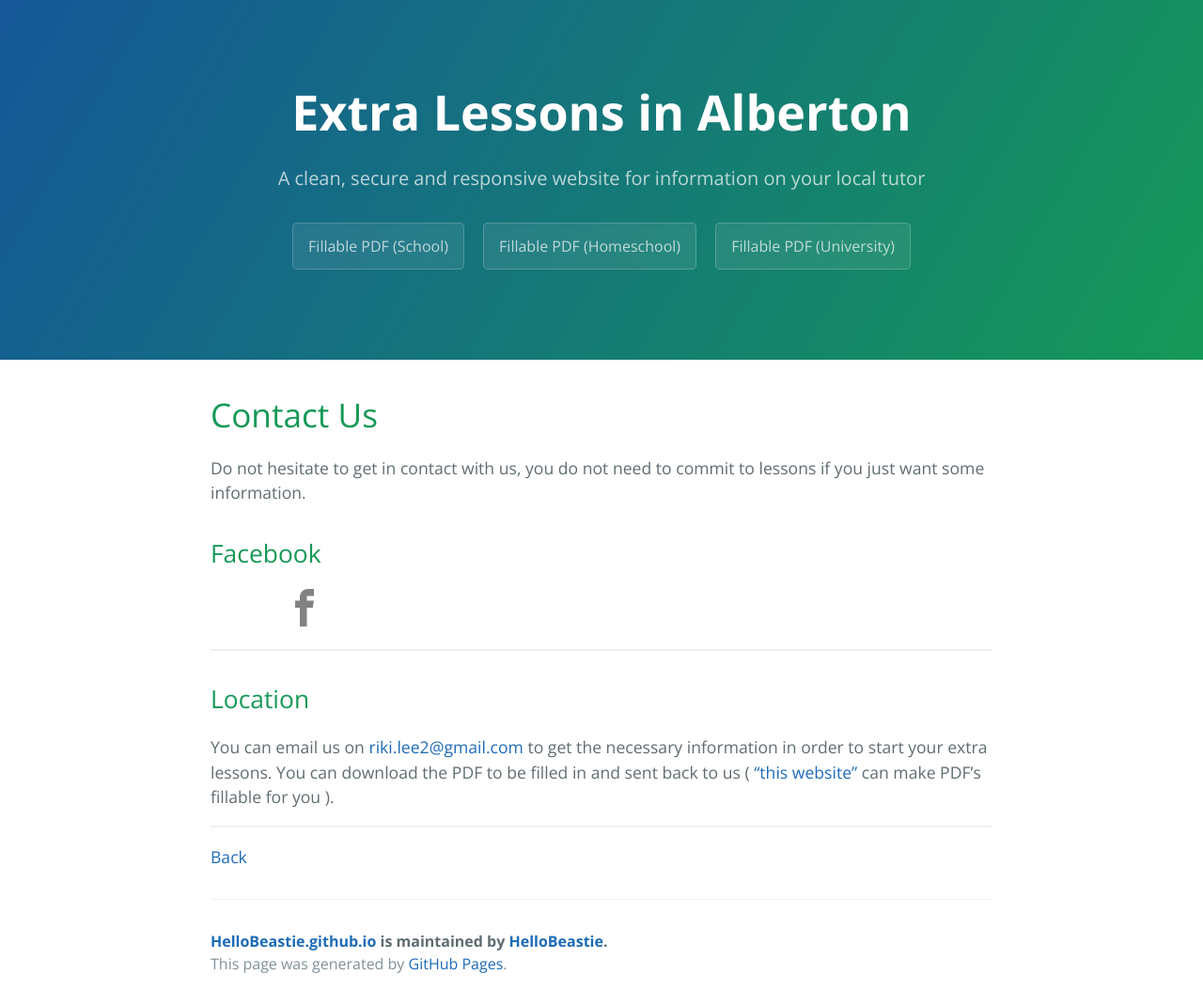
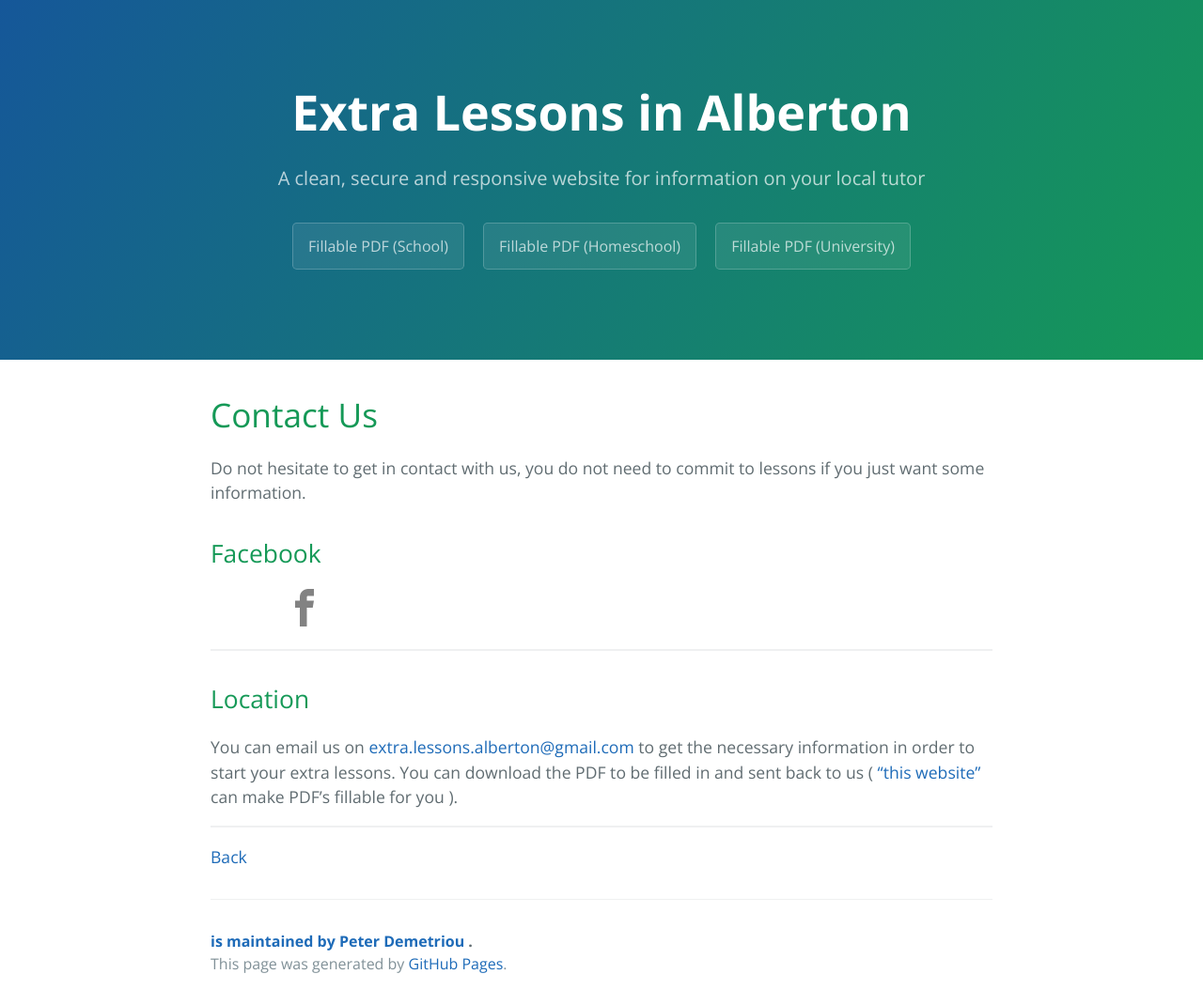
Before and after one commit to HelloBeastie/HelloBeastie.github.io, a Jekyll site: the page built from contact-us.md, in a window 1280 px wide. Shown: the whole page at 94% size. Built offline with Jekyll 4.4.1, drawn with Linux system fonts in a browser that asks for light colours; our own code applies the rules of GitHub Pages for plain Markdown files.

Commit message:
Adjusted some names etc

```diff
--- a/_config.yml
+++ b/_config.yml
@@ -2,9 +2,9 @@ description: A clean, secure and responsive website for information on your loca
 show_downloads: True
 google_analytics:
 title: Extra Lessons in Alberton
-email: riki.lee2@gmail.com
-twitter_username: RikiLeeHartwell
-github_username: HelloBeastie
+email: extra.lessons.alberton@gmail.com
+twitter_username:
+github_username:
 gems:
    - jekyll-mentions
    - jemoji
--- a/_layouts/default.html
+++ b/_layouts/default.html
@@ -48,7 +48,7 @@
 
       <footer class="site-footer">
 
-          <span class="site-footer-owner"><a href="{{ site.github.repository_url }}">{{ site.github.repository_name }}</a> is maintained by <a href="{{ site.github.owner_url }}">{{ site.github.owner_name }}</a>.</span>
+          <span class="site-footer-owner"><a {{ site.title | default: site.github.repository_name }} </a> is maintained by Peter Demetriou </a>.</span>
 
         <span class="site-footer-credits">This page was generated by <a href="https://pages.github.com">GitHub Pages</a>.</span>
       </footer>
```
